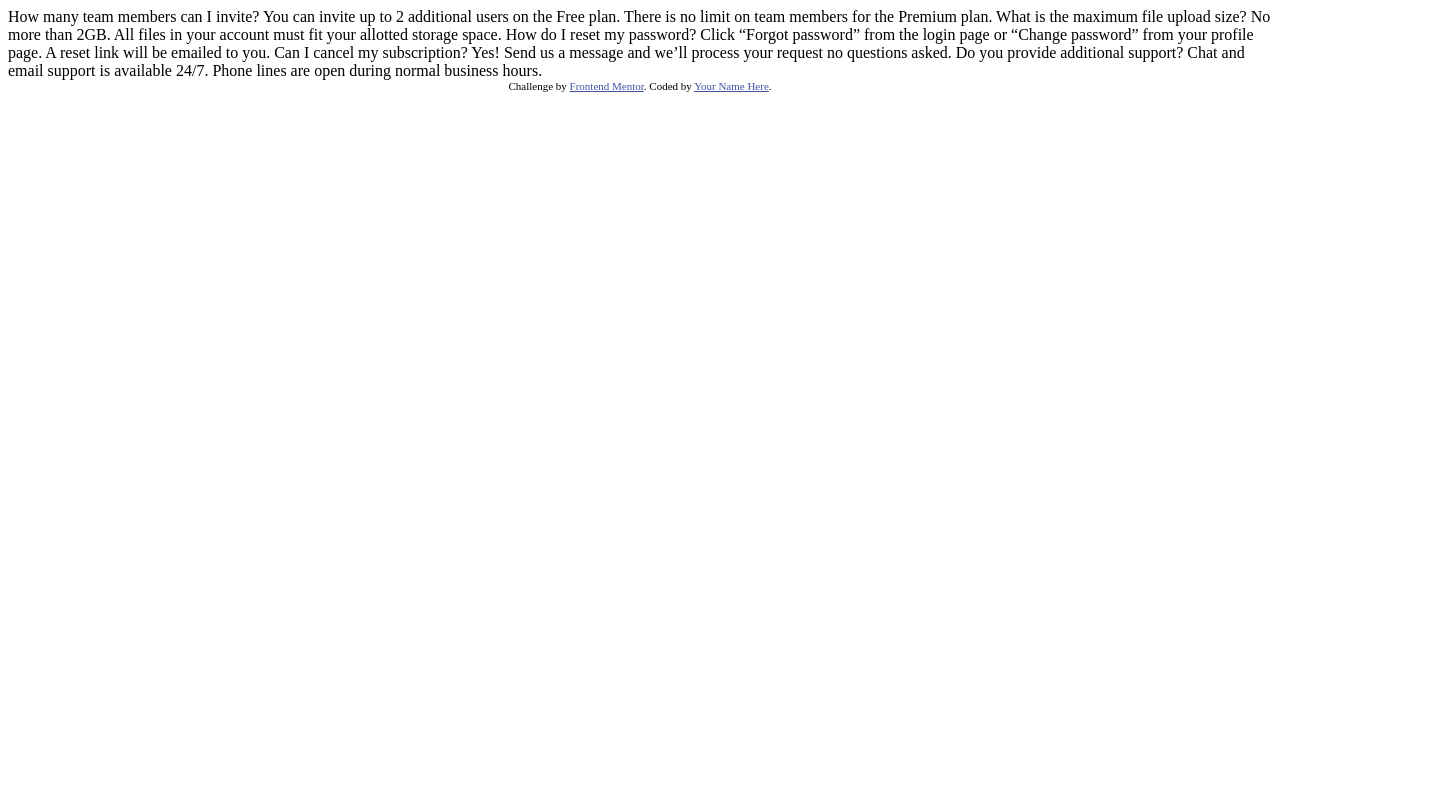
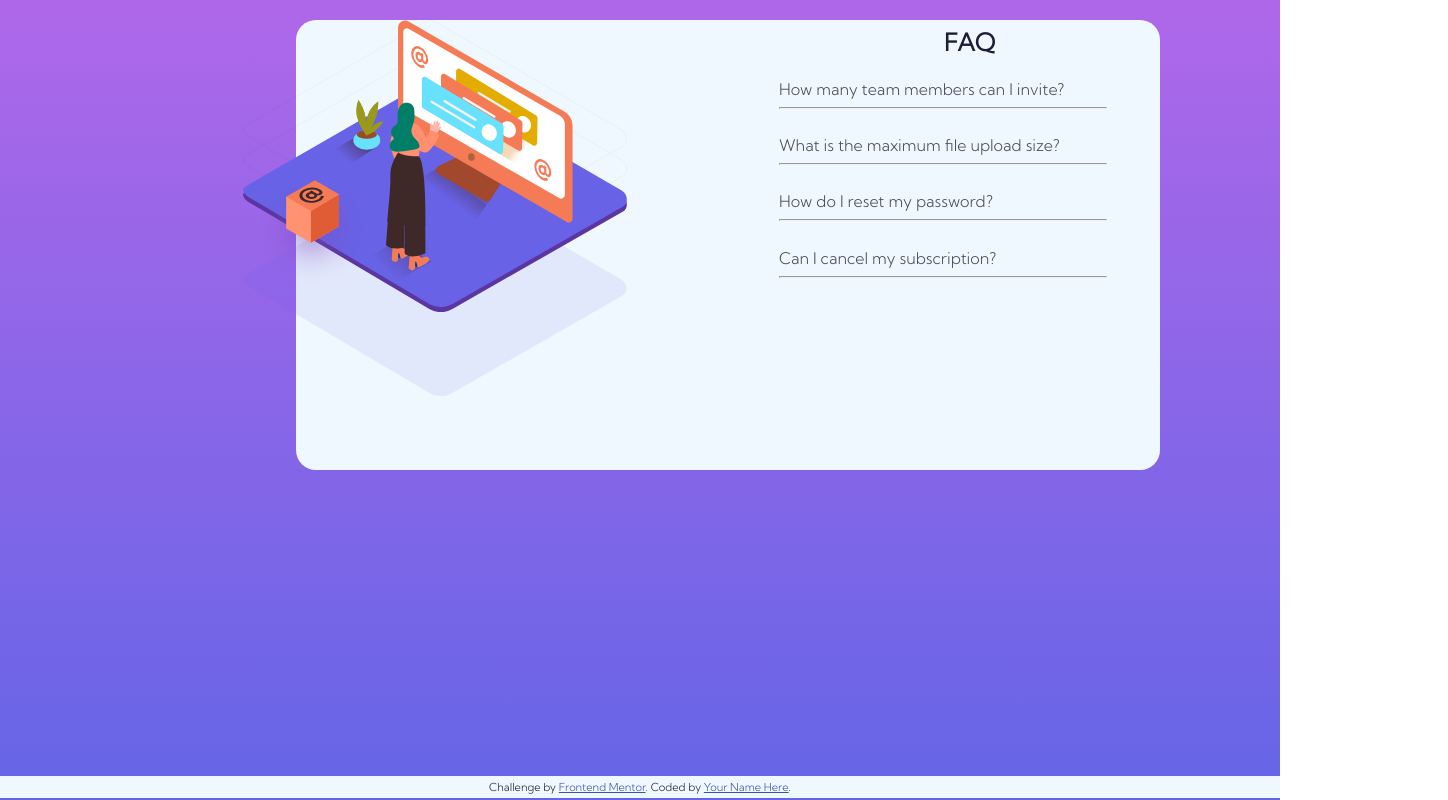
Before and after one commit to fernandochi/frontend-mentor, a plain HTML site: page index.html in a window 1280 px wide. Shown: the whole page, 1448 px wide, since content can reach past the window. Drawn offline with Linux system fonts and the light colour scheme.

Commit message:
feat: Introduction of first styles of challenge

```diff
--- a/index.html
+++ b/index.html
@@ -1,40 +1,93 @@
 <!DOCTYPE html>
 <html lang="en">
   <head>
-  <meta charset="UTF-8">
-  <meta name="viewport" content="width=device-width, initial-scale=1.0"> <!-- displays site properly based on user's device -->
+    <meta charset="UTF-8" />
+    <meta name="viewport" content="width=device-width, initial-scale=1.0" />
+    <!-- displays site properly based on user's device -->
 
-  <link rel="icon" type="image/png" sizes="32x32" href="./images/favicon-32x32.png">
+    <link
+      rel="icon"
+      type="image/png"
+      sizes="32x32"
+      href="./images/favicon-32x32.png"
+    />
 
     <title>Frontend Mentor | FAQ Accordion Card</title>
+    <link rel="stylesheet" href="style.css" />
 
     <!-- Feel free to remove these styles or customise in your own stylesheet 👍 -->
     <style>
-    .attribution { font-size: 11px; text-align: center; }
-    .attribution a { color: hsl(228, 45%, 44%); }
+      .attribution {
+        font-size: 11px;
+        text-align: center;
+        position: absolute;
+        bottom: 2px;
+        left: 50%;
+        transform: translateX(-50%);
+        background-color: aliceblue;
+        width: 100%;
+        padding: 4px 0 4px;
+      }
+      .attribution a {
+        color: hsl(228, 45%, 44%);
+      }
     </style>
   </head>
   <body>
-  How many team members can I invite?
-  You can invite up to 2 additional users on the Free plan. There is no limit on
-  team members for the Premium plan.
+    <div>
+      <img src="images/bg-pattern-desktop.svg" alt="" class="pattern-desktop" />
+      <img src="images/illustration-box-desktop.svg" alt="" class="cubicle" />
+      <img
+        src="images/illustration-woman-online-desktop.svg"
+        alt=""
+        class="woman"
+      />
+    </div>
+    <main class="card">
+      <h2 class="faq">FAQ</h2>
 
-  What is the maximum file upload size?
-  No more than 2GB. All files in your account must fit your allotted storage space.
-
-  How do I reset my password?
-  Click “Forgot password” from the login page or “Change password” from your profile page.
-  A reset link will be emailed to you.
-
-  Can I cancel my subscription?
-  Yes! Send us a message and we’ll process your request no questions asked.
-
-  Do you provide additional support?
-  Chat and email support is available 24/7. Phone lines are open during normal business hours.
+      <div class="flex">
+        <div>
+          <section class="title">How many team members can I invite?</section>
+          <hr class="line-divided" />
+          <article>
+            You can invite up to 2 additional users on the Free plan. There is
+            no limit on team members for the Premium plan.
+          </article>
+        </div>
+        <div>
+          <section class="title">What is the maximum file upload size?</section>
+          <hr class="line-divided" />
+          <article>
+            No more than 2GB. All files in your account must fit your allotted
+            storage space.
+          </article>
+        </div>
+        <div>
+          <section class="title">How do I reset my password?</section>
+          <hr class="line-divided" />
+          <article>
+            Click “Forgot password” from the login page or “Change password”
+            from your profile page. A reset link will be emailed to you.
+          </article>
+        </div>
+        <div>
+          <section class="title">Can I cancel my subscription?</section>
+          <hr class="line-divided" />
+          <article>
+            Yes! Send us a message and we’ll process your request no questions
+            asked. Do you provide additional support? Chat and email support is
+            available 24/7. Phone lines are open during normal business hours.
+          </article>
+        </div>
+      </div>
+    </main>
 
     <div class="attribution">
-    Challenge by <a href="https://www.frontendmentor.io?ref=challenge" target="_blank">Frontend Mentor</a>.
-    Coded by <a href="#">Your Name Here</a>.
+      Challenge by
+      <a href="https://www.frontendmentor.io?ref=challenge" target="_blank"
+        >Frontend Mentor</a
+      >. Coded by <a href="#">Your Name Here</a>.
     </div>
   </body>
 </html>
--- /dev/null
+++ b/style.css
@@ -0,0 +1,72 @@
+@import url("https://fonts.googleapis.com/css2?family=Kumbh+Sans:wght@300&display=swap");
+
+body {
+  height: 100%;
+  width: 1440px;
+  color: hsl(238, 29%, 16%);
+  background-repeat: no-repeat;
+  background: linear-gradient(hsl(273, 75%, 66%), hsl(240, 73%, 65%)) no-repeat
+    center center fixed;
+  background-size: cover;
+  font-family: "Kumbh Sans", sans-serif;
+}
+
+.pattern-desktop {
+  width: 30%;
+  position: absolute;
+  z-index: 1;
+  left: 19%;
+}
+
+.woman {
+  width: 30%;
+  position: absolute;
+  z-index: 1;
+  left: 19%;
+}
+
+.cubicle {
+  left: 20%;
+  position: absolute;
+  width: 113px;
+  top: 179px;
+  z-index: 3;
+}
+
+.card {
+  width: 60%;
+  margin: auto auto;
+  background-color: aliceblue;
+  padding-left: 483px;
+  height: 450px;
+  box-sizing: border-box;
+  border-radius: 20px;
+}
+
+.faq {
+  text-align: center;
+  font-weight: bold;
+  position: relative;
+  top: 7px;
+}
+
+.flex {
+  display: flex;
+  flex-flow: column nowrap;
+  justify-content: space-around;
+  padding-right: 55px;
+  height: 50%;
+}
+
+.line-divided {
+  width: 100%;
+}
+
+.title {
+  color: hsl(237, 12%, 33%);
+}
+
+article {
+  font-size: 12px;
+  display: none;
+}
```
Lines whose indentation alone changed are shown as unchanged.
